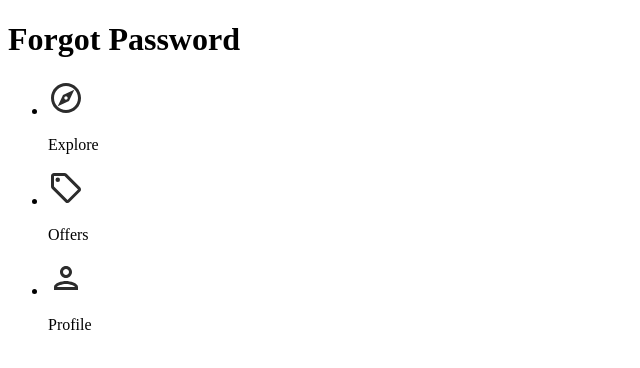
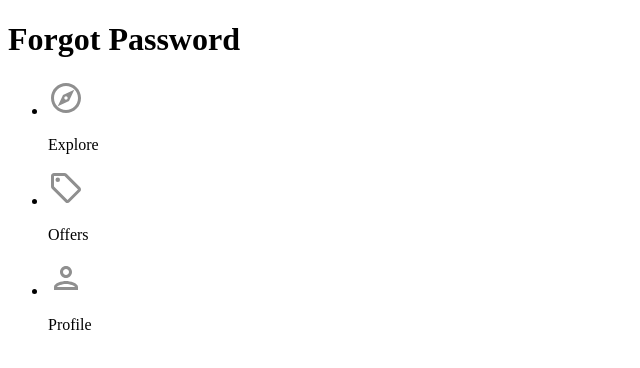
Before and after one commit to Parth0124/house-marketplace, a React (Create React App) app: page /forgot-password in a window 1280 px wide. Shown: the top 368 px of the page, without its empty margins (0-640 px from the left). Built offline with nearby package versions, Linux system fonts and the light colour scheme.

Commit message:
navbar-commit2

```diff
--- a/src/components/Navbar.jsx
+++ b/src/components/Navbar.jsx
@@ -1,29 +1,44 @@
-import { useNavigate, useLocation } from "react-router-dom"
-import { ReactComponent as OfferIcon  } from "../assets/svg/localOfferIcon.svg"
-import { ReactComponent as ExploreIcon } from "../assets/svg/exploreIcon.svg"
-import { ReactComponent as PersonOutlineIcon } from "../assets/svg/personOutlineIcon.svg"
+import { useNavigate, useLocation } from "react-router-dom";
+import { ReactComponent as OfferIcon } from "../assets/svg/localOfferIcon.svg";
+import { ReactComponent as ExploreIcon } from "../assets/svg/exploreIcon.svg";
+import { ReactComponent as PersonOutlineIcon } from "../assets/svg/personOutlineIcon.svg";
 
 function Navbar() {
+  const navigate = useNavigate();
+  const location = useLocation();
+
+  const pathMatchRoute = (route) => {
+    if (route === location.pathname) {
+      return true;
+    }
+  };
+
   return (
-    <footer className="navbar">
-      <nav className="navbarNav">
-        <ul className="navbarListItems">
-          <li className="navbarListItem">
-            <ExploreIcon fill='#2c2c2c' width='36px' height='36px'/>
-            <p>Explore</p>
+    <footer className='navbar'>
+      <nav className='navbarNav'>
+        <ul className='navbarListItems'>
+          <li className='navbarListItem' onClick={() => navigate("/")}>
+            <ExploreIcon fill={pathMatchRoute("/") ? "#2c2c2c" : "#8f8f8f"} width="36px" height="36px"/>
+            <p className={ pathMatchRoute("/") ? "navbarListItemNameActive" : "navbarListItemName"}>
+              Explore
+            </p>
           </li>
-          <li className="navbarListItem">
-          <OfferIcon fill='#2c2c2c' width='36px' height='36px'/>
-            <p>Offers</p>
+          <li className='navbarListItem' onClick={() => navigate("/offers")}>
+            <OfferIcon fill={pathMatchRoute("/offers") ? "#2c2c2c" : "#8f8f8f"} width="36px" height="36px"/>
+            <p className={ pathMatchRoute("/offers") ? "navbarListItemNameActive" : "navbarListItemName" }>
+              Offers
+            </p>
           </li>
-          <li className="navbarListItem">
-          <PersonOutlineIcon fill='#2c2c2c' width='36px' height='36px'/>
-            <p>Profile</p>
+          <li className='navbarListItem' onClick={() => navigate("/profile")}>
+            <PersonOutlineIcon fill={pathMatchRoute("/profile") ? "#2c2c2c" : "#8f8f8f"} width="36px" height="36px"/>
+            <p className={ pathMatchRoute("/profile") ? "navbarListItemNameActive" : "navbarListItemName" }>
+              Profile
+            </p>
           </li>
         </ul>
       </nav>
     </footer>
-  )
+  );
 }
 
 export default Navbar
--- a/src/index.css
+++ b/src/index.css
@@ -159,16 +159,17 @@
 
 .navbarNav {
   width: 100%;
-  margin-top: 0.75rem;
   overflow-y: hidden;
 }
 
 .navbarListItems {
   margin: 0;
   padding: 0;
-  display: flex;
+  padding-left: 0px;
+  display: flex; /* Display horizontally */
   justify-content: space-evenly;
   align-items: center;
+  list-style-type: none;
 }
 
 .navbarListItem {
@@ -177,6 +178,7 @@
   flex-direction: column;
   align-items: center;
 }
+
 
 .navbarListItemName,
 .navbarListItemNameActive {
```
